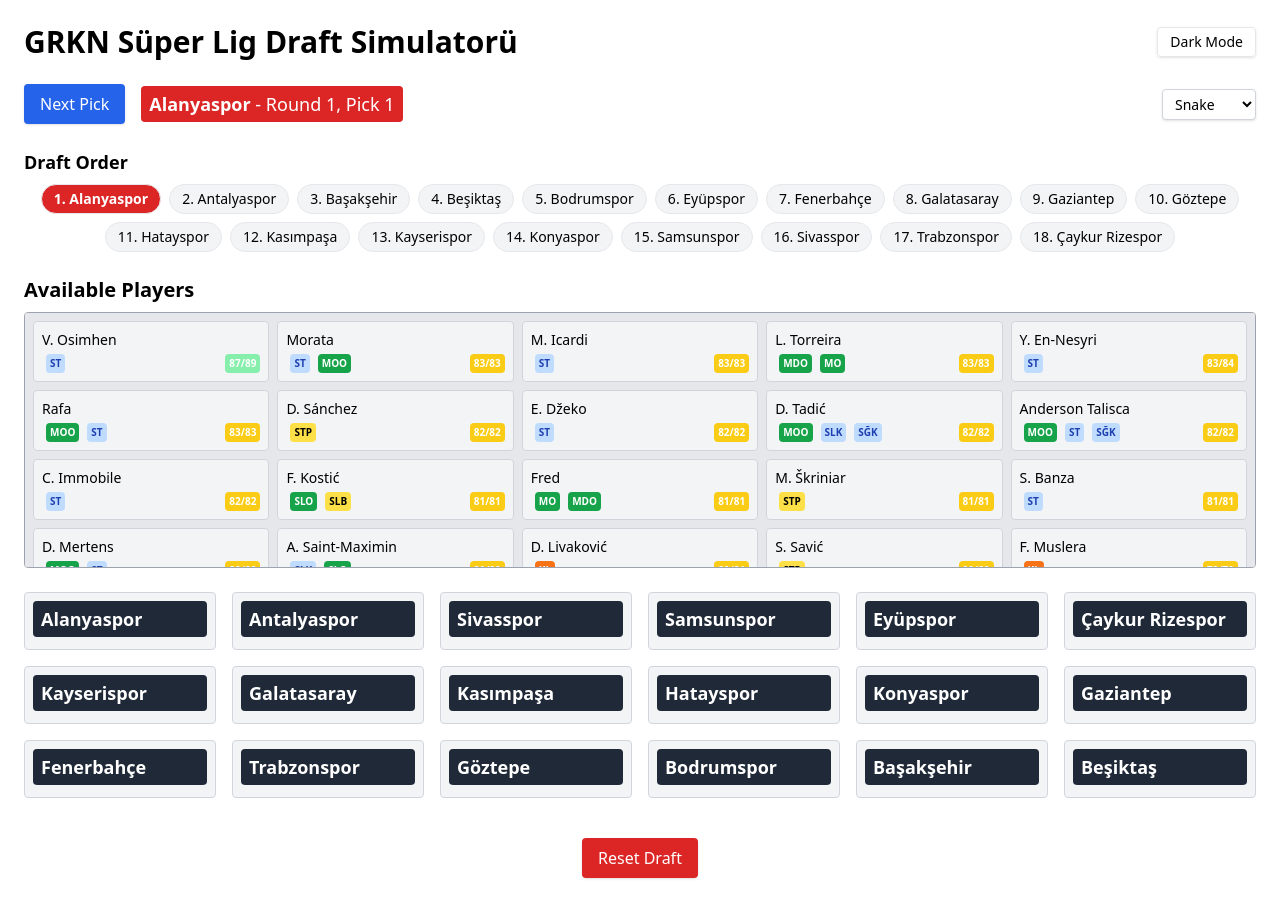
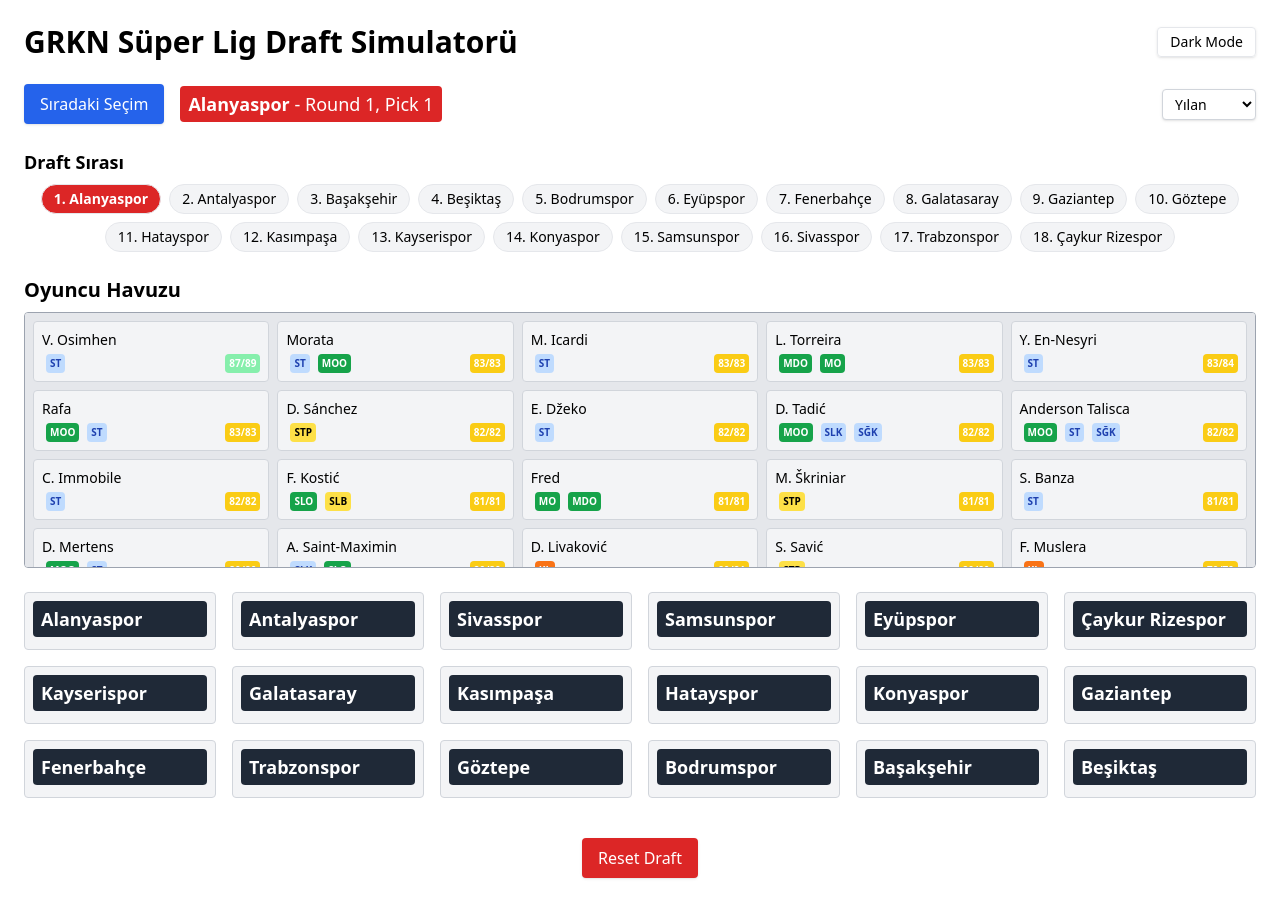
Before and after one commit to grknbybrt/SLDraft, a React (Vite) app: page / in a window 1280 px wide. Built offline with nearby package versions, Linux system fonts and the light colour scheme.

Commit message:
Update App.jsx

```diff
--- a/src/App.jsx
+++ b/src/App.jsx
@@ -631,7 +631,7 @@
             onClick={handleNextPick}
             className="bg-blue-600 text-white px-4 py-2 rounded shadow hover:bg-blue-700"
           >
-            Next Pick
+            Sıradaki Seçim
           </button>
           <span className="text-lg font-medium bg-red-600 text-white px-2 py-1 rounded">
             <strong>{currentTeam}</strong> - Round {currentRound}, Pick {currentPickInRound}
@@ -642,14 +642,14 @@
           onChange={(e) => setDraftType(e.target.value)}
           className={`border px-2 py-1 rounded shadow text-sm ${darkMode ? 'bg-gray-800 text-white border-gray-600' : 'bg-white text-black border-gray-300'}`}
         >
-          <option value="snake">Snake</option>
+          <option value="snake">Yılan</option>
           <option value="random">Random</option>
-          <option value="fair">Fairest</option>
+          <option value="fair">Adil</option>
         </select>
       </div>
 
       <div className="mb-6">
-        <h2 className="text-lg font-semibold mb-2">Draft Order</h2>
+        <h2 className="text-lg font-semibold mb-2">Draft Sırası</h2>
         <div className="flex flex-wrap justify-center gap-2">
           {pickOrder.map((team, index) => (
             <div
@@ -663,7 +663,7 @@
       </div>
 
      <div className="mb-6">
-      <h2 className="text-xl font-semibold mb-2">Available Players</h2>
+      <h2 className="text-xl font-semibold mb-2">Oyuncu Havuzu</h2>
       <div className="max-h-64 overflow-y-auto border border-gray-400 rounded p-2 bg-gray-200 dark:bg-gray-700 grid grid-cols-1 sm:grid-cols-2 md:grid-cols-3 lg:grid-cols-4 xl:grid-cols-5 gap-2">
         {availablePlayers.map((p, idx) => (
           <div key={idx} className={`p-2 rounded border border-gray-300 hover:shadow-md transition-shadow duration-200 ${darkMode ? 'bg-gray-800 text-white hover:bg-gray-700' : 'bg-gray-100 text-black hover:bg-gray-200'}`}>
```
